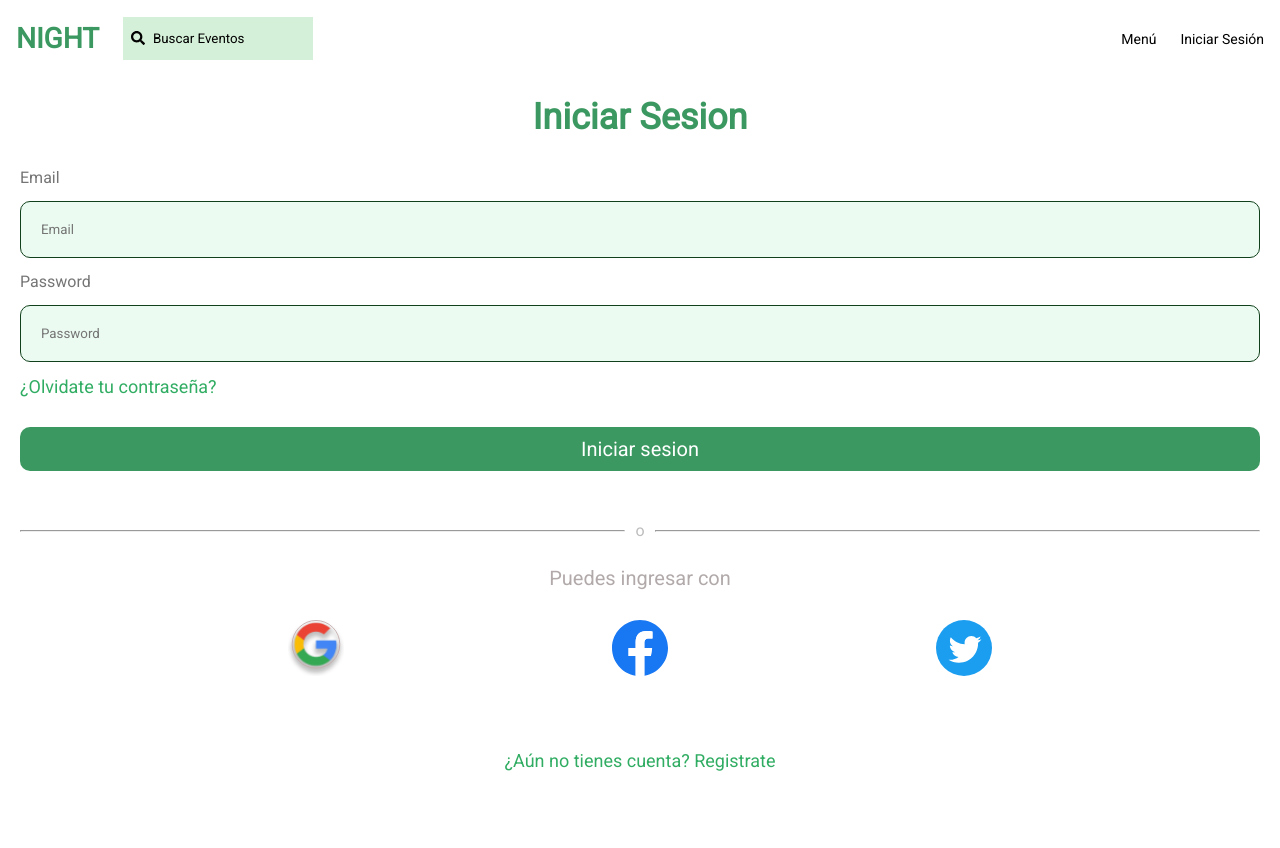
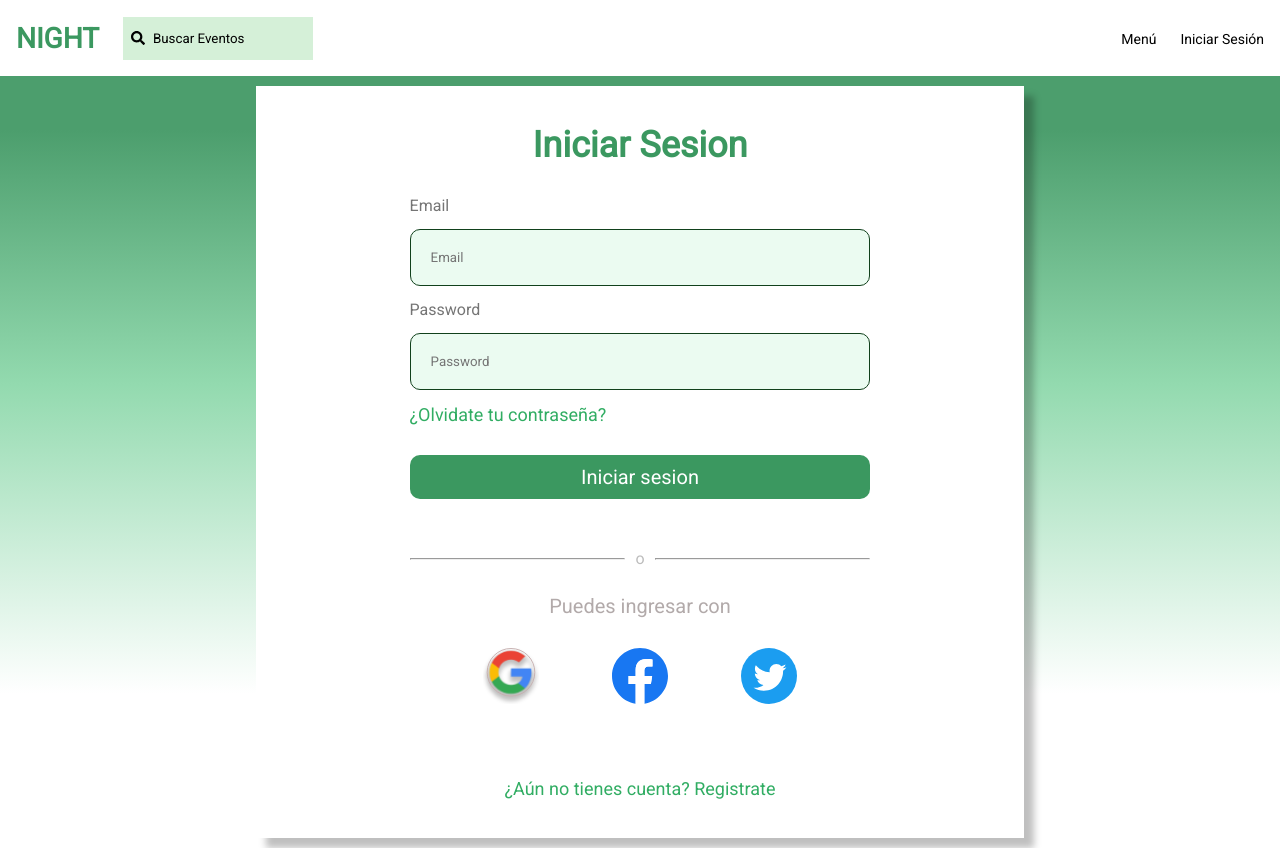
Before and after one commit to frontendcafe/cmyk-night, a React (Create React App) app: page /login in a window 1280 px wide. Before the commit the page ends 800 px from the top, so only its background shows below. Built offline with nearby package versions, Linux system fonts and the light colour scheme.

Commit message:
Add Desktop View

```diff
--- a/src/pages/Login.js
+++ b/src/pages/Login.js
@@ -13,7 +13,8 @@ const Login = () => {
         console.log(formRef)
     }
     return (
-        <main className="LoginCard">
+        <main className="desktopContainer">
+            <div className="LoginCard">
                 <h1 className="LoginCard__title">Iniciar Sesion</h1>
                 <form ref={formRef}>
                     <Input name="Email" />
@@ -30,6 +31,7 @@ const Login = () => {
                 <div className="LoginCard__ContainerNoAcount">
                     <Link className="LoginCard__NoAcount" to="/signup">¿Aún no tienes cuenta? Registrate</Link>
                 </div>
+            </div>
         </main>
     )
 }
--- a/src/pages/style/Login.css
+++ b/src/pages/style/Login.css
@@ -1,5 +1,8 @@
+@import "../../components/style/gradient.css";
+
 .LoginCard{
     padding: 20px;
+    background-color: white;
 }
 
 .LoginCard__title{
@@ -45,3 +48,21 @@
     text-align: center;
     text-decoration: none;
 }
+
+@media screen and (min-width: 720px) {
+    .desktopContainer {
+        padding-left: 20vw;
+        padding-right: 20vw;
+        padding-top: 10px;
+        padding-bottom: 10px;
+        background: linear-gradient(180deg, rgba(76,158,109,1) 7%, rgba(147,218,175,1) 40%, rgba(255,255,255,1) 80%);
+    }
+
+    .LoginCard{
+        box-shadow: 10px 10px 7px rgba(0, 0, 0, 0.25);
+        padding-left: 20%;
+        padding-right: 20%;
+        padding-top: 5%;
+        padding-bottom: 5%;
+    }
+}
```
Lines whose indentation alone changed are shown as unchanged.
